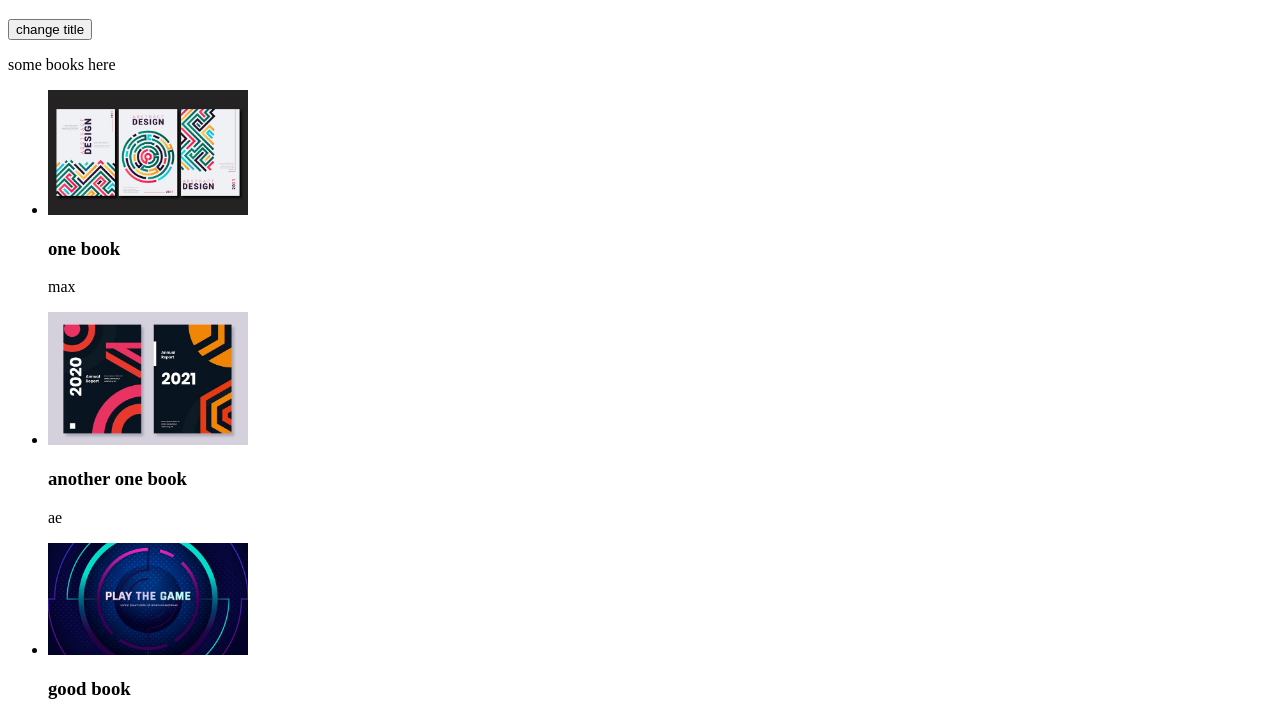
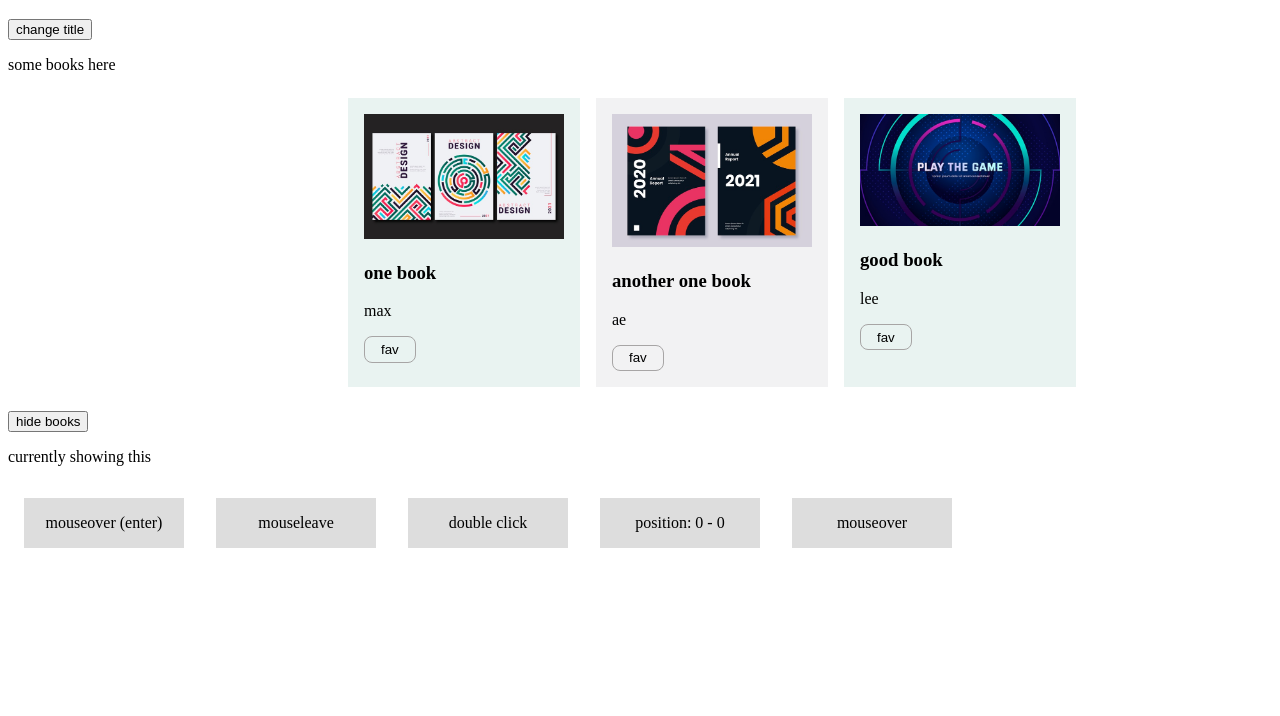
Before and after one commit to nataliadelina/vue-netninja, a plain HTML site: page index.html in a window 1280 px wide. Shown: the part 61-777 px from the top of the page. Drawn offline with nearby package versions, Linux system fonts and the light colour scheme.

Commit message:
dynamic classes

```diff
--- a/app.js
+++ b/app.js
@@ -3,9 +3,9 @@ const app = Vue.createApp({
         return {
             title: 'Hello Vue',
             showBooks: true,
-            books: [{ title: 'one book', author: 'max', img: './assets/1.jpg' },
-            { title: 'another one book', author: 'ae', img: './assets/2.jpg' },
-            { title: 'good book', author: 'lee', img: './assets/3.jpg' }],
+            books: [{ title: 'one book', author: 'max', img: './assets/1.jpg', isFav: true },
+            { title: 'another one book', author: 'ae', img: './assets/2.jpg', isFav: false },
+            { title: 'good book', author: 'lee', img: './assets/3.jpg', isFav: true }],
             x: 0,
             y: 0
         }
@@ -29,6 +29,9 @@ const app = Vue.createApp({
         handleMousemove(e) {
             this.x = e.offsetX
             this.y = e.offsetY
+        },
+        toggleFav(book) {
+            book.isFav = !book.isFav
         }
     }
 });
--- a/index.html
+++ b/index.html
@@ -18,6 +18,7 @@
         <button @click="changeTitle('something new')">change title</button>
 
         <!-- CONDITIONAL -->
+        <div>
             <!-- v-if, v-else -->
             <div v-if="showBooks">
                 <p>some books here</p>
@@ -25,10 +26,11 @@
                 <!-- <p>{{books[0].title}}, {{books[0].author}}</p> -->
                 <!-- LIST -->
                 <ul>
-                <li v-for="book in books">
+                    <li v-for="book in books" :class="{fav: book.isFav}">
                         <img :src="book.img" :alt="book.title" width="200">
                         <h3>{{book.title}}</h3>
                         <p>{{book.author}}</p>
+                        <button @click="toggleFav(book)" class="btn">fav</button>
                     </li>
                 </ul>
             </div>
@@ -39,6 +41,7 @@
             <!-- v-show (display:block if true and display:none if it's false) -->
             <div v-show="showBooks">
                 <p>currently showing this</p>
+            </div>
         </div>
 
         <!-- MOUSE EVENTS -->
--- a/style.css
+++ b/style.css
@@ -6,3 +6,32 @@
     background-color: #ddd;
     display: inline-block;
 }
+
+ul {
+    width: 50vw;
+    margin: 1rem auto;
+    display: flex;
+    justify-content: space-between;
+}
+
+li {
+    list-style: none;
+    margin: 0.5rem;
+    padding: 1rem;
+    background-color: rgb(242, 242, 243);
+}
+
+li.fav {
+    background-color: rgb(233, 243, 241);
+}
+
+.btn {
+    padding: 0.3rem 1rem;
+    border: 1px solid rgb(167, 165, 165);
+    border-radius: 8px;
+    background: none;
+}
+
+.btn:hover {
+    background-color: rgb(252, 227, 247);
+}
```
Also changed, not shown: 3 other files. Lines whose indentation alone changed are shown as unchanged.
